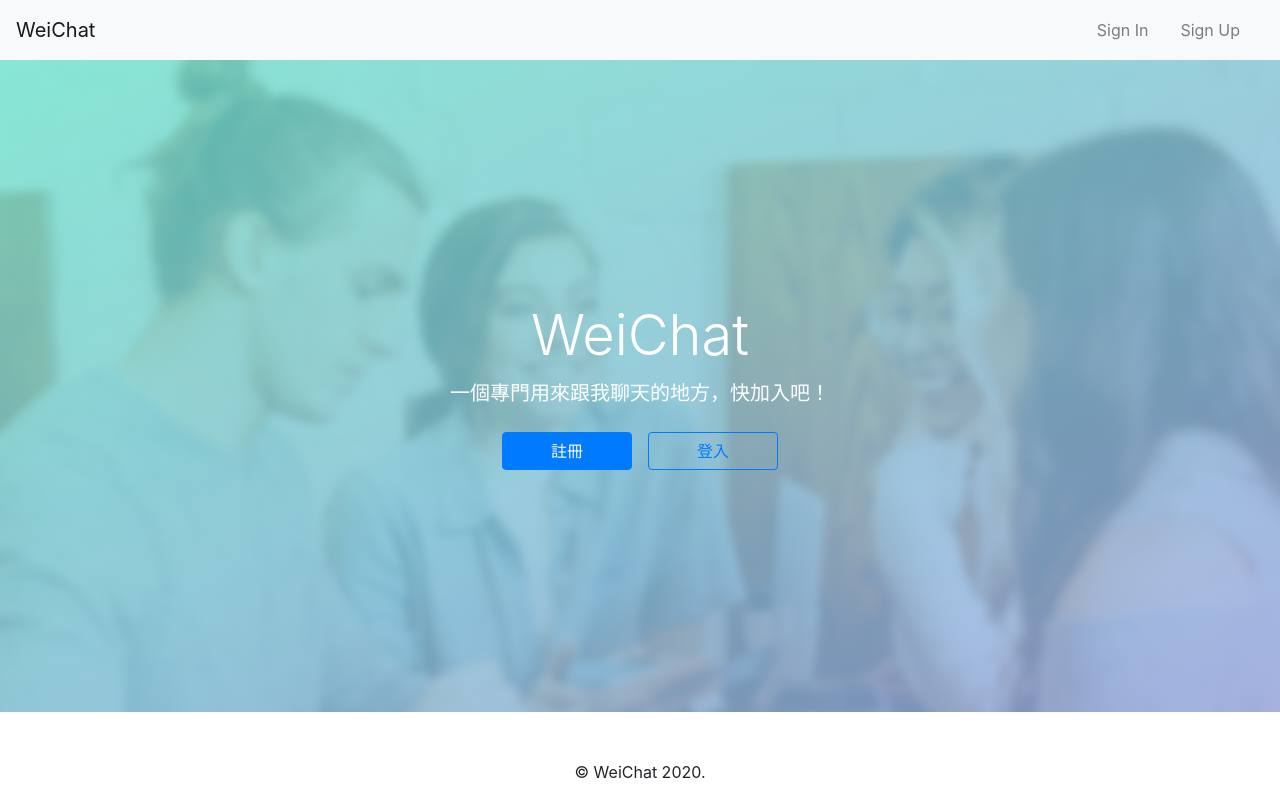
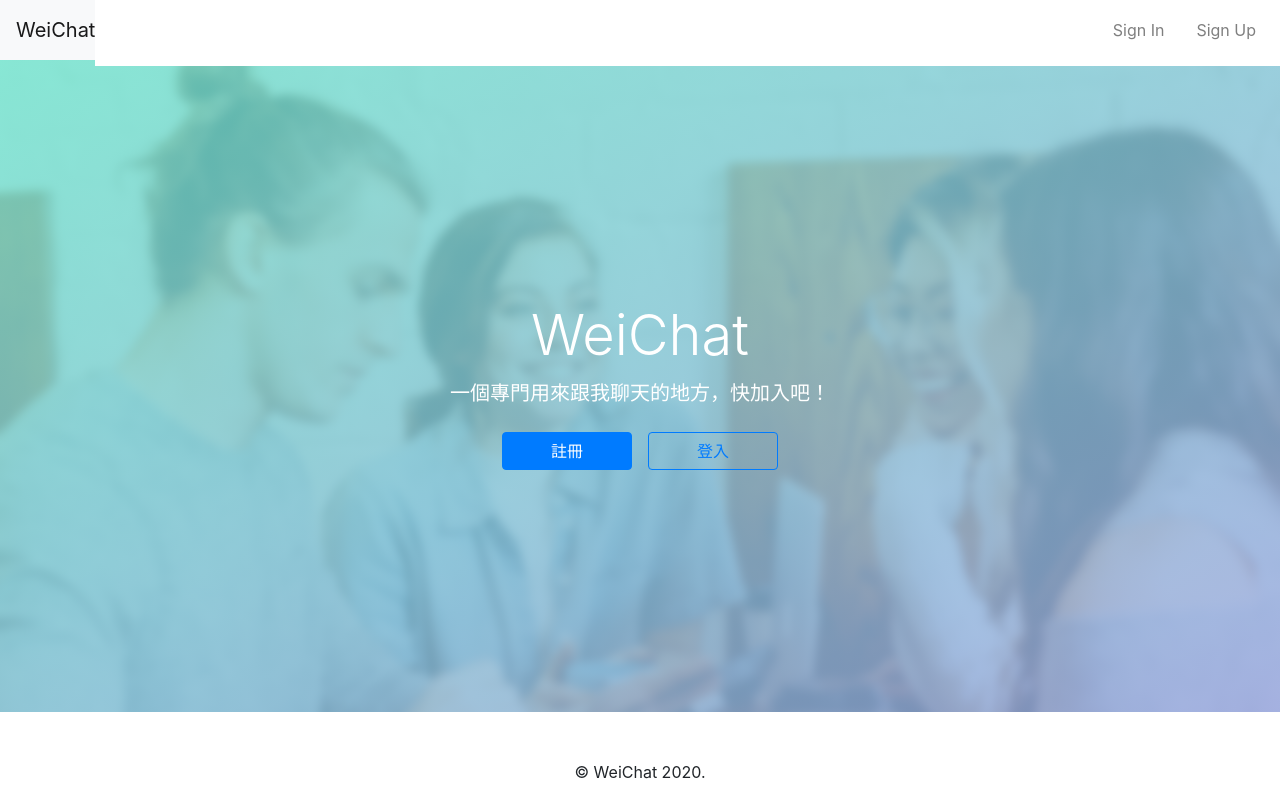
Before and after one commit to wwchen412/weichat, a React (Create React App) app: page / in a window 1280 px wide. Built offline with nearby package versions, Linux system fonts and the light colour scheme; no server answers.

Commit message:
fix bs breadthumail

```diff
--- a/package.json
+++ b/package.json
@@ -10,6 +10,8 @@
     "bootstrap": "^4.5.0",
     "firebase": "^7.14.6",
     "gh-pages": "^3.0.0",
+    "jquery": "^3.5.1",
+    "popper.js": "^1.16.1",
     "react": "^16.13.1",
     "react-dom": "^16.13.1",
     "react-router-dom": "^5.2.0",
--- a/src/components/Header.js
+++ b/src/components/Header.js
@@ -14,11 +14,11 @@ function Header() {
           {auth().currentUser
             ? <div className="navbar-nav">
               <Link className="nav-item nav-link mr-3" to="/chat">Profile</Link>
-              <button className="btn btn-primary mr-3 mt-0" onClick={() => auth().signOut()}>Logout</button>
+              <button className="btn btn-primary mt-0" onClick={() => auth().signOut()}>Logout</button>
             </div>
             : <div className="navbar-nav">
               <Link className="nav-item nav-link mr-3" to="/login">Sign In</Link>
-              <Link className="nav-item nav-link mr-3" to="/signup">Sign Up</Link>
+              <Link className="nav-item nav-link" to="/signup">Sign Up</Link>
             </div>}
         </div>
       </nav>
--- a/src/index.css
+++ b/src/index.css
@@ -8,6 +8,12 @@ body {
 nav{
   height: 60px;
 }
+#navbarNavAltMarkup{
+  background: #fff;
+  margin: 0 -1rem;
+  padding: 1rem;
+}
+
 .bg-primary{
   background:linear-gradient(to right bottom, rgba(116, 235, 213, 1), rgba(159, 172, 230, 1) );
 }
--- a/src/index.js
+++ b/src/index.js
@@ -4,6 +4,10 @@ import './index.css';
 import 'bootstrap/dist/css/bootstrap.css';
 import App from './App';
 import * as serviceWorker from './serviceWorker';
+
+import 'bootstrap/dist/css/bootstrap.min.css'
+import 'jquery/dist/jquery.min.js'
+import 'bootstrap/dist/js/bootstrap.min.js'
 
 ReactDOM.render(
   <React.StrictMode>
```
Also changed, not shown: 1 other file (tests, documents, lock files or other folders).
